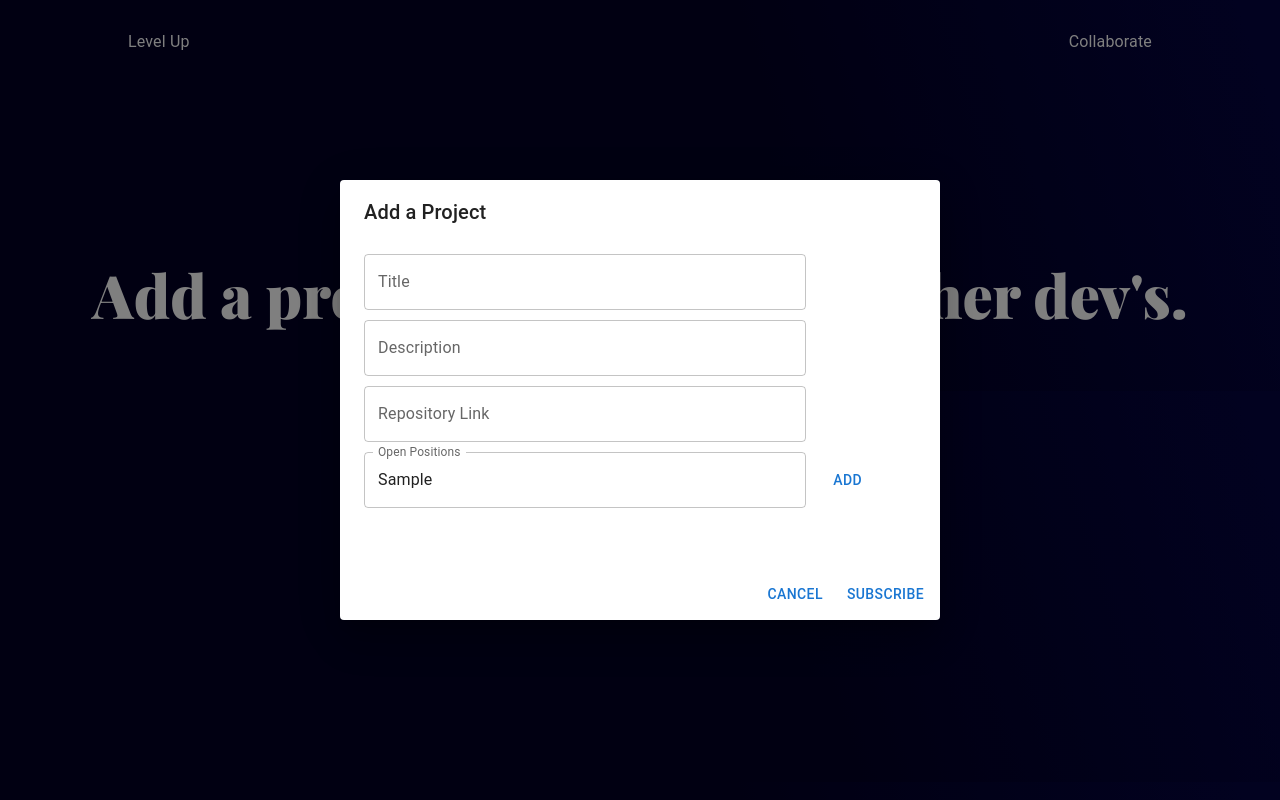
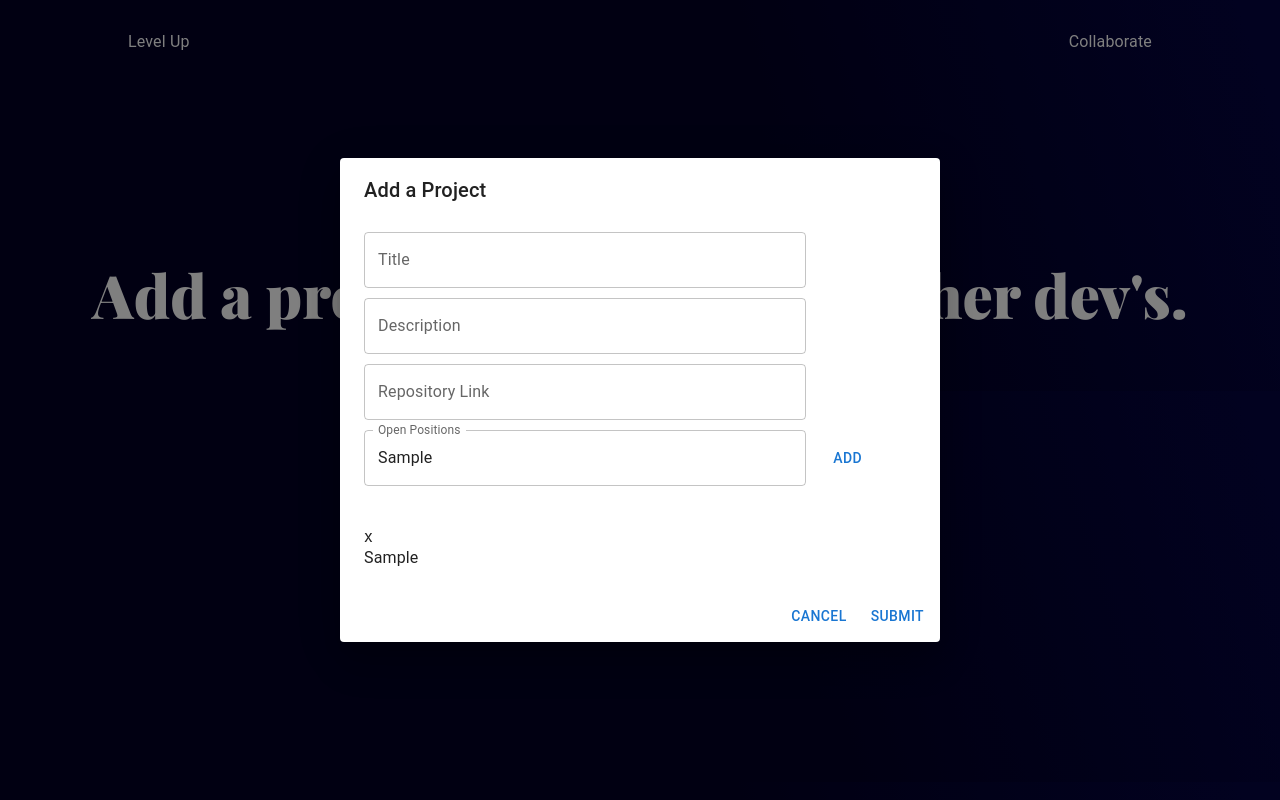
Before and after one commit to BrandonGrayson/level-up, a React (Create React App) app: page / in a window 1280 px wide. Both pictures are taken after typing "Sample" into the empty fields and a click on the button "ADD". Built offline with nearby package versions, Linux system fonts and the light colour scheme; a web font is replaced by a local one.

Commit message:
able to pass project state to store

```diff
--- a/src/pages/Collaborate.tsx
+++ b/src/pages/Collaborate.tsx
@@ -7,12 +7,22 @@ import {
   TextField,
   Box,
   DialogActions,
+  Typography,
 } from "@mui/material";
 import "../css/collab.css";
 import React, { useState } from "react";
+import { useDispatch, useSelector } from "react-redux";
+import { projectAdded } from "../store/ProjectSlice";
 
 export default function Collaborate() {
   const [open, setOpen] = useState(true);
+  const { projects } = useSelector((state: any) => state.projects);
+  const [title, setTitle] = useState("");
+  const [description, setDescription] = useState("");
+  const [position, setPosition] = useState("");
+  const [open_positions, setOpenPositions] = useState<string[]>([]);
+  const [linkToRepo, setLinkToRepo] = useState("");
+  const dispatch = useDispatch();
 
   const handleClose = () => {
     setOpen(false);
@@ -34,18 +44,24 @@ export default function Collaborate() {
                 label="Title"
                 variant="outlined"
                 sx={{ marginBottom: "10px", marginTop: "10px", width: "80%" }}
+                onChange={(e) => setTitle(e.target.value)}
+                value={title}
               />
               <TextField
                 id="outlined-basic"
                 label="Description"
                 variant="outlined"
                 sx={{ marginBottom: "10px", width: "80%" }}
+                onChange={(e) => setDescription(e.target.value)}
+                value={description}
               />
               <TextField
                 id="outlined-basic"
                 label="Repository Link"
                 variant="outlined"
                 sx={{ marginBottom: "10px", width: "80%" }}
+                onChange={(e) => setLinkToRepo(e.target.value)}
+                value={linkToRepo}
               />
               <Box
                 sx={{
@@ -60,14 +76,42 @@ export default function Collaborate() {
                   label="Open Positions"
                   variant="outlined"
                   sx={{ width: "80%" }}
+                  onChange={(e) => setPosition(e.target.value)}
                 />
-                <Button sx={{ marginLeft: "10px" }}>Add</Button>
+                <Button
+                  onClick={() => {
+                    setOpenPositions([...open_positions, position]);
+                    setPosition("");
+                  }}
+                  sx={{ marginLeft: "10px" }}
+                >
+                  Add
+                </Button>
               </Box>
             </Box>
+            {open_positions.map((position) => (
+              <Box>
+                <p>x</p>
+                <Typography>{position}</Typography>
+              </Box>
+            ))}
           </DialogContent>
           <DialogActions>
             <Button onClick={handleClose}>Cancel</Button>
-            <Button onClick={handleClose}>Subscribe</Button>
+            <Button
+              onClick={() =>
+                dispatch(
+                  projectAdded({
+                    title,
+                    description,
+                    linkToRepo,
+                    open_positions,
+                  })
+                )
+              }
+            >
+              Submit
+            </Button>
           </DialogActions>
         </Dialog>
       </div>
--- a/src/store/ProjectSlice.tsx
+++ b/src/store/ProjectSlice.tsx
@@ -20,6 +20,7 @@ export const projectSlice = createSlice({
   initialState,
   reducers: {
     projectAdded(state, action) {
+      console.log(action.payload);
       state.projects.push(action.payload);
     },
   },
```
